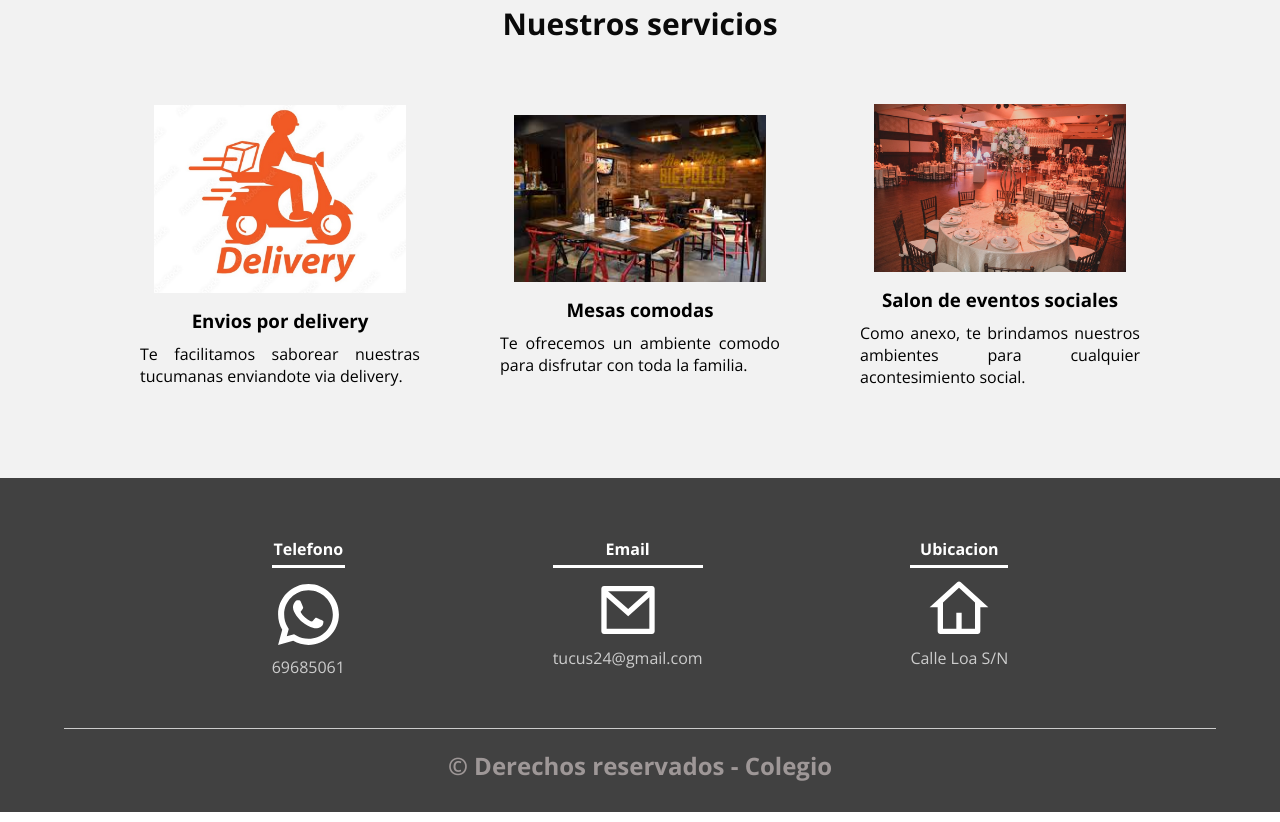
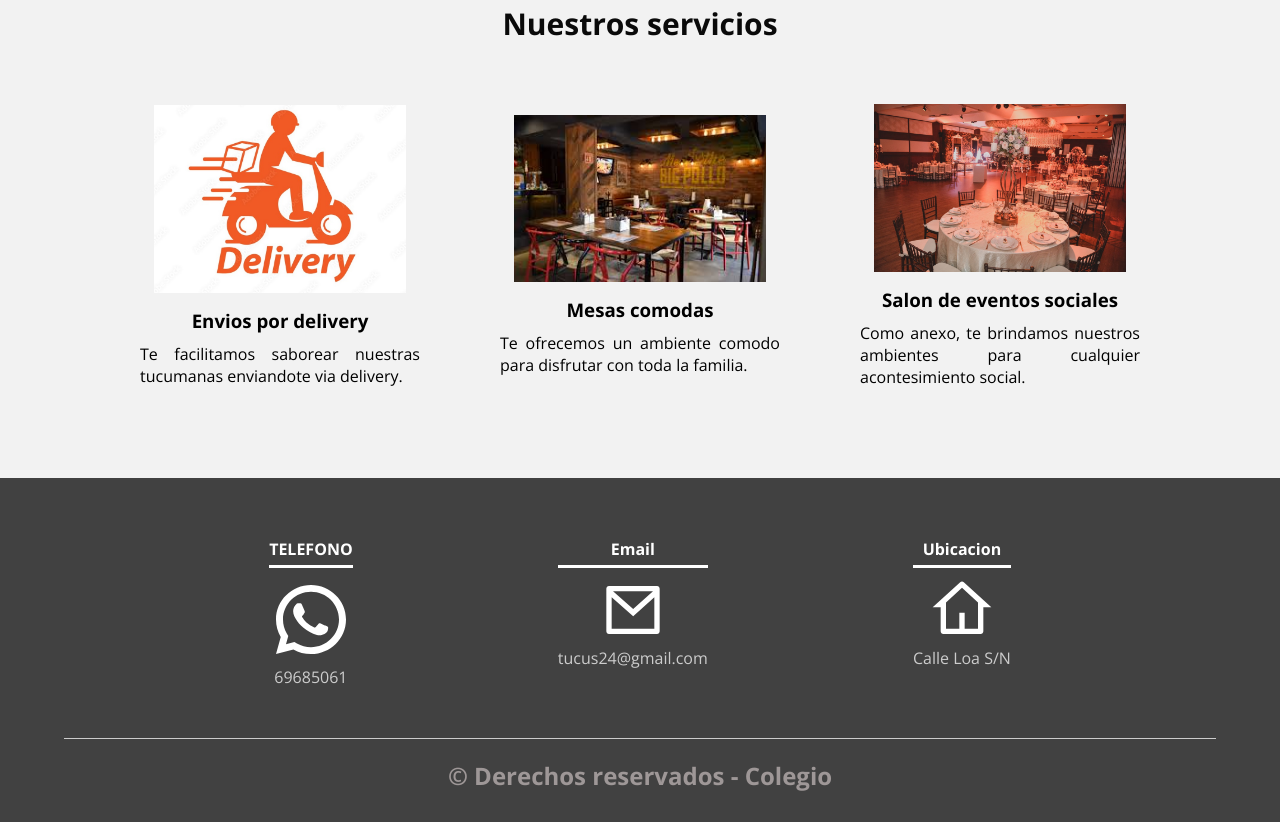
Before and after one commit to tucumanas/tucumanas.github.io, a plain HTML site: page index.html in a window 1280 px wide. Shown: the part 2217-3039 px from the top of the page. Drawn offline with nearby package versions, Linux system fonts and the light colour scheme.

Commit message:
Se modifico letra telefono

```diff
--- a/index.html
+++ b/index.html
@@ -125,7 +125,7 @@
         <div class="contenedor-footer">
             <div class="content-foo">
 
-                <h4>Telefono</h4>
+                <h4>TELEFONO</h4>
                 <a href="https://wa.me/+59172863491"> <img src="img/whatsapp-line.svg"></a>
                 <p>69685061</p>
             </div>
```
